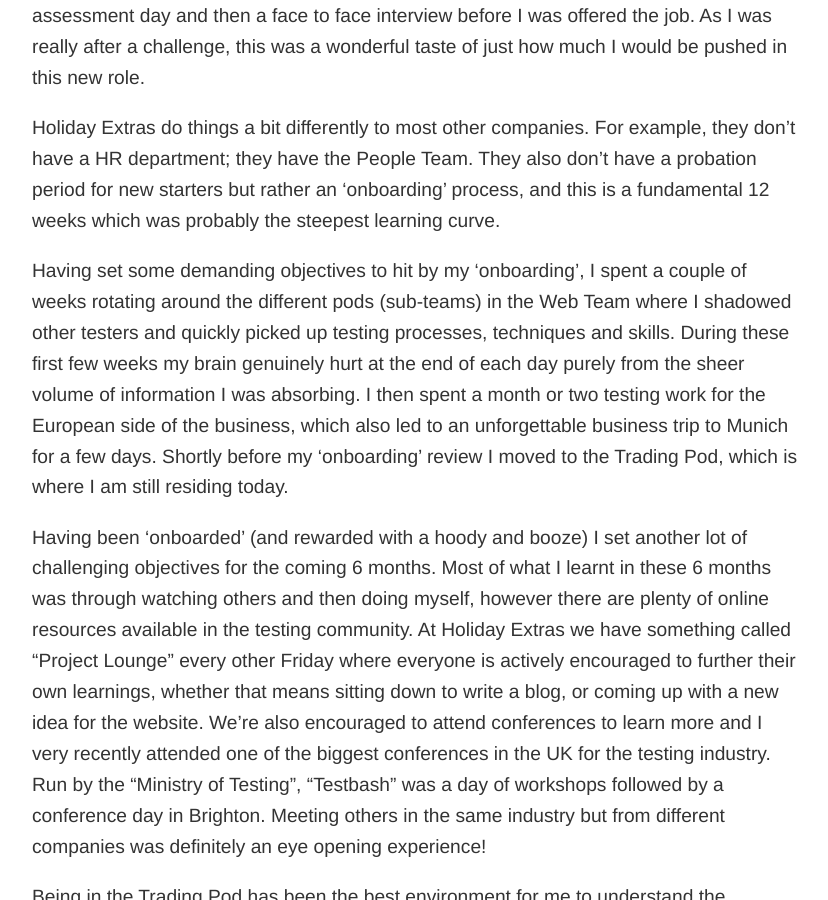
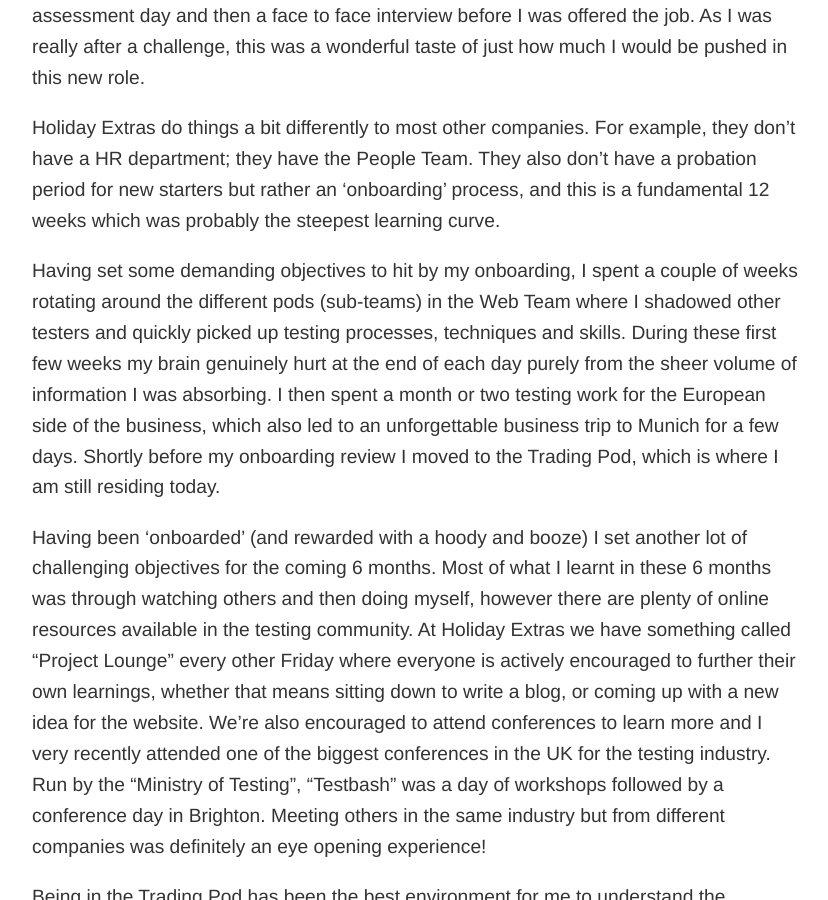
Before and after one commit to holidayextras/holidayextras.github.com, a Jekyll site: the page built from _posts/2016-03-17-becoming-a-software-tester.md, in a window 1280 px wide and 900 px high, scrolled down 780 px. Shown: the whole window, without its empty margins (224-1052 px from the left). Built offline with Jekyll 4.4.1, drawn with Linux system fonts in a browser that asks for light colours; nearby versions of some CDN libraries; comment, search, counter and statistics services are not loaded.

Commit message:
minor changes

```diff
--- a/_posts/2016-03-17-becoming-a-software-tester.md
+++ b/_posts/2016-03-17-becoming-a-software-tester.md
@@ -14,7 +14,7 @@
 
 Holiday Extras do things a bit differently to most other companies. For example, they don’t have a HR department; they have the People Team. They also don’t have a probation period for new starters but rather an 'onboarding' process, and this is a fundamental 12 weeks which was probably the steepest learning curve.
 
-Having set some demanding objectives to hit by my 'onboarding', I spent a couple of weeks rotating around the different pods (sub-teams) in the Web Team where I shadowed other testers and quickly picked up testing processes, techniques and skills. During these first few weeks my brain genuinely hurt at the end of each day purely from the sheer volume of information I was absorbing. I then spent a month or two testing work for the European side of the business, which also led to an unforgettable business trip to Munich for a few days. Shortly before my 'onboarding' review I moved to the Trading Pod, which is where I am still residing today.
+Having set some demanding objectives to hit by my onboarding, I spent a couple of weeks rotating around the different pods (sub-teams) in the Web Team where I shadowed other testers and quickly picked up testing processes, techniques and skills. During these first few weeks my brain genuinely hurt at the end of each day purely from the sheer volume of information I was absorbing. I then spent a month or two testing work for the European side of the business, which also led to an unforgettable business trip to Munich for a few days. Shortly before my onboarding review I moved to the Trading Pod, which is where I am still residing today.
 
 Having been 'onboarded' (and rewarded with a hoody and booze) I set another lot of challenging objectives for the coming 6 months. Most of what I learnt in these 6 months was through watching others and then doing myself, however there are plenty of online resources available in the testing community. At Holiday Extras we have something called “Project Lounge” every other Friday where everyone is actively encouraged to further their own learnings, whether that means sitting down to write a blog, or coming up with a new idea for the website.  We’re also encouraged to attend conferences to learn more and I very recently attended one of the biggest conferences in the UK for the testing industry. Run by the “Ministry of Testing”, “Testbash” was a day of workshops followed by a conference day in Brighton. Meeting others in the same industry but from different companies was definitely an eye opening experience!
 
```
